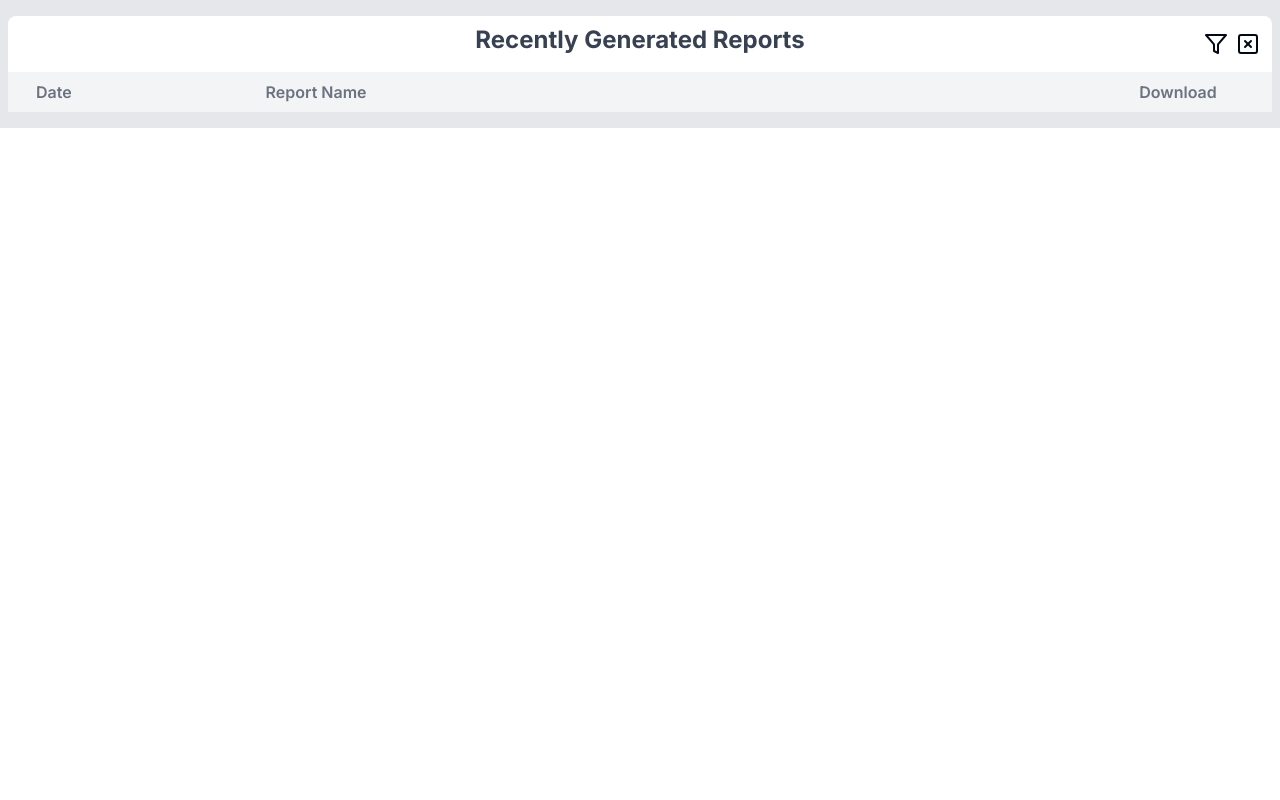
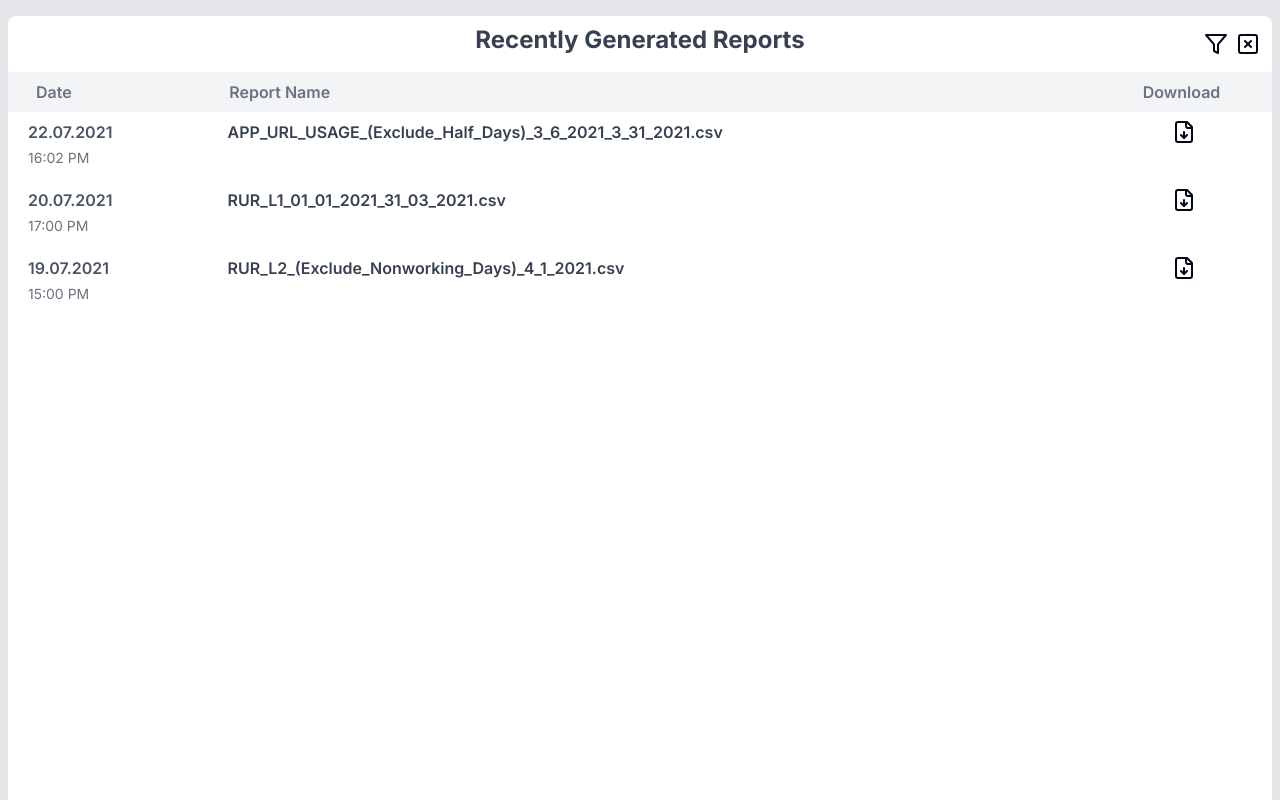
Before and after one commit to SayantanBong007/Monter_Assignment, a Next.js app: page / in a window 1280 px wide. Shown: the top 800 px of the page. Built offline with nearby package versions, Linux system fonts and the light colour scheme.

Commit message:
Add ReportItems component to main page

```diff
--- a/app/page.js
+++ b/app/page.js
@@ -2,10 +2,11 @@ import React from "react";
 import { Filter, SquareX } from "lucide-react";
 import { reportsData } from "@/constants/reportsData";
 import ReportTable from "@/components/ReportTable";
+import ReportItem from "@/components/ReportItem";
 
 const Page = () => {
   return (
-    <div className="bg-gray-200 h-full flex flex-col items-center p-2 w-full">
+    <div className="bg-gray-200 h-[66.2rem] flex flex-col items-center p-2 w-full">
       <div className="bg-white m-2 rounded-lg w-full flex justify-center items-center flex-col">
         <h1 className="font-bold text-2xl mt-2 mb-4 text-gray-700">
           Recently Generated Reports
@@ -18,7 +19,9 @@ const Page = () => {
         <div className="bg-gray-100 w-full ">
           <ReportTable />
         </div>
-        <div></div>
+        <div className="w-full ">
+          <ReportItem />
+        </div>
       </div>
     </div>
   );
--- a/components/ReportItem.jsx
+++ b/components/ReportItem.jsx
@@ -4,19 +4,21 @@ import { FileDown } from "lucide-react";
 
 const ReportItem = () => {
   return (
-    <div className="flex flex-col gap-5">
-      <div className="flex flex-row justify-between">
-        {reportsData.map((report) => {
-          <div className="w-[90%] h-full">
-            <div className="flex flex-col gap-1">
-              <h1>{report.date}</h1>
-              <p>{report.time}</p>
-            </div>
-            <div className="">{report.reportName}</div>
+    <div className="flex flex-col gap-5 h-[55rem] w-full mt-2">
+      {reportsData.map((report) => (
+        <div className="flex flex-row  w-full gap-12" key={report.id}>
+          <div className="flex flex-col gap-1  ml-5 flex-1 width-[10%] mr-10 ">
+            <h1 className="font-semibold text-gray-600">{report.date}</h1>
+            <p className="text-sm text-gray-500">{report.time}</p>
+          </div>
+          <div className=" flex-7 w-[70%] ml-3 font-semibold text-gray-700 ">
+            {report.reportName}
+          </div>
+          <div className="ml-3 flex-1 w-[10%]">
             <FileDown />
-          </div>;
-        })}
-      </div>
+          </div>
+        </div>
+      ))}
     </div>
   );
 };
--- a/components/ReportTable.jsx
+++ b/components/ReportTable.jsx
@@ -4,8 +4,8 @@ const ReportTable = () => {
   return (
     <div className=" flex flex-row p-2 font-semibold text-gray-500 ">
       <div className="ml-5 flex-1 width-[10%] mr-10">Date</div>
-      <div className="flex-7 w-[70%]"> Report Name</div>
-      <div className=" ml-10flex-1 w-[10%]"> Download</div>
+      <div className="flex-7 w-[70%] ml-8"> Report Name</div>
+      <div className=" ml-10 flex-1 w-[10%]"> Download</div>
     </div>
   );
 };
```
